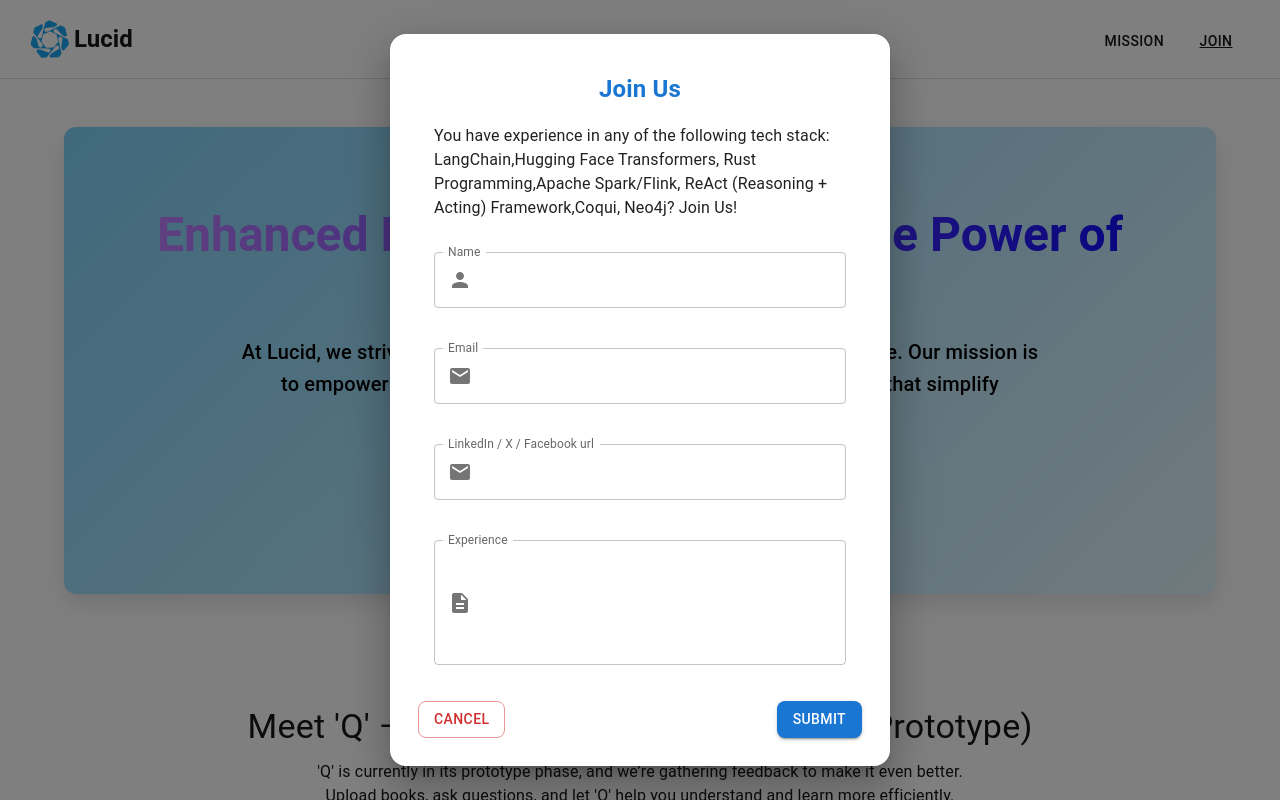
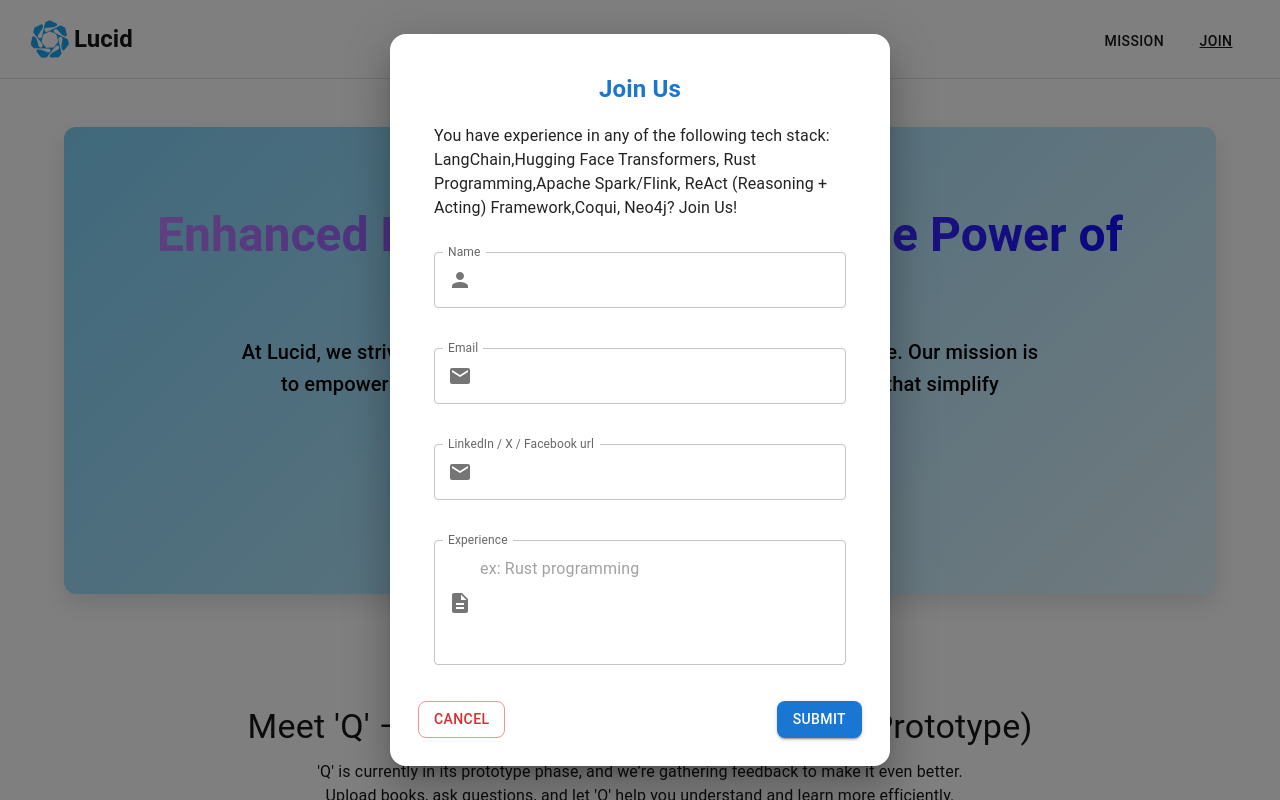
Before and after one commit to taa217/Lucid, a Next.js app: page / in a window 1280 px wide. Both pictures are taken after a click on the button "JOIN". Shown: the top 800 px of the page. Built offline with nearby package versions, Linux system fonts and the light colour scheme.

Commit message:
Update JoinDialog.js
 placeholder

```diff
--- a/src/app/components/JoinDialog.js
+++ b/src/app/components/JoinDialog.js
@@ -120,6 +120,7 @@ const JoinDialog = ({ open, onClose }) => {
             <TextField
               name="experience"
               label="Experience"
+              placeholder = "ex: Rust programming"
               fullWidth
               margin="normal"
               multiline
```
